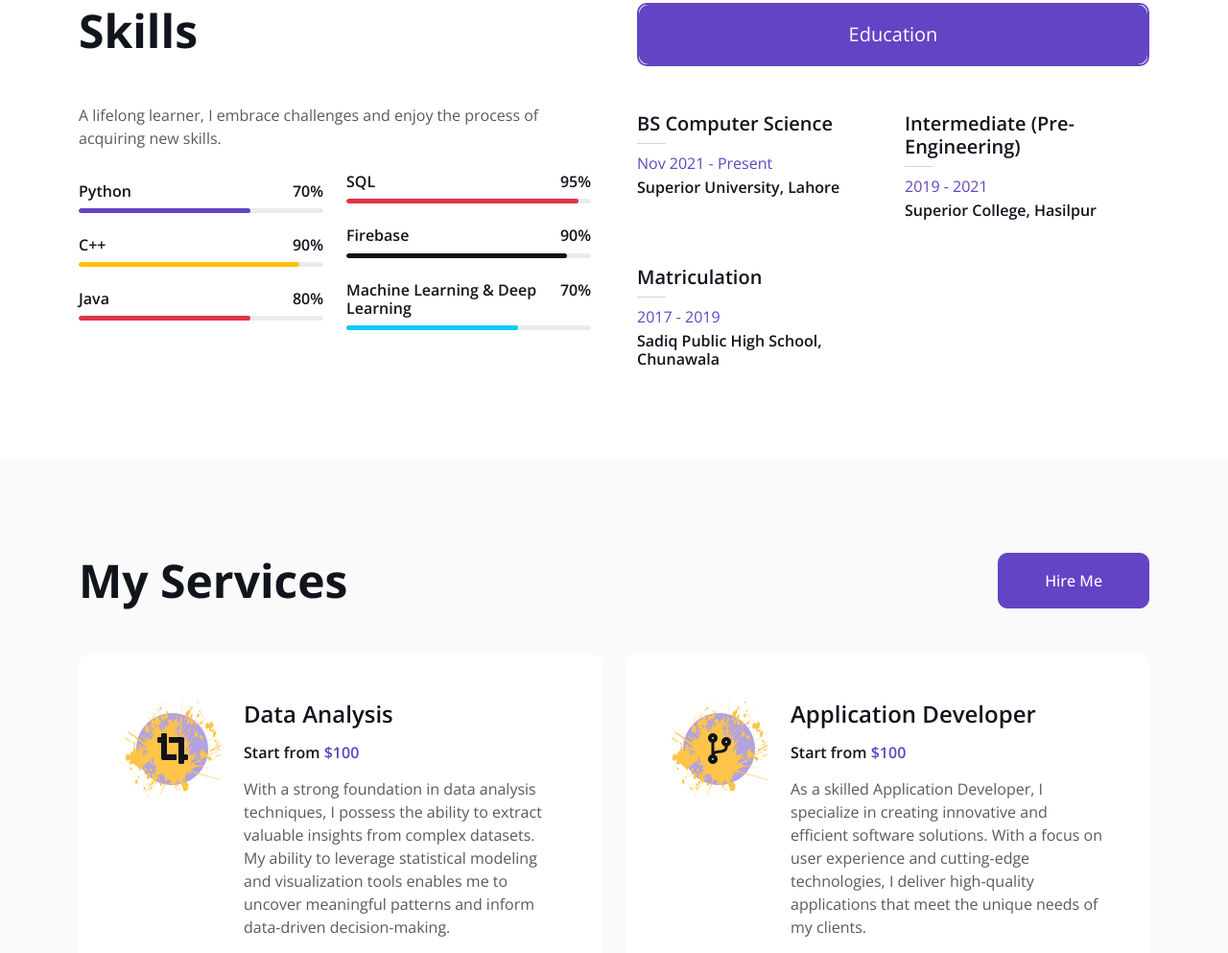
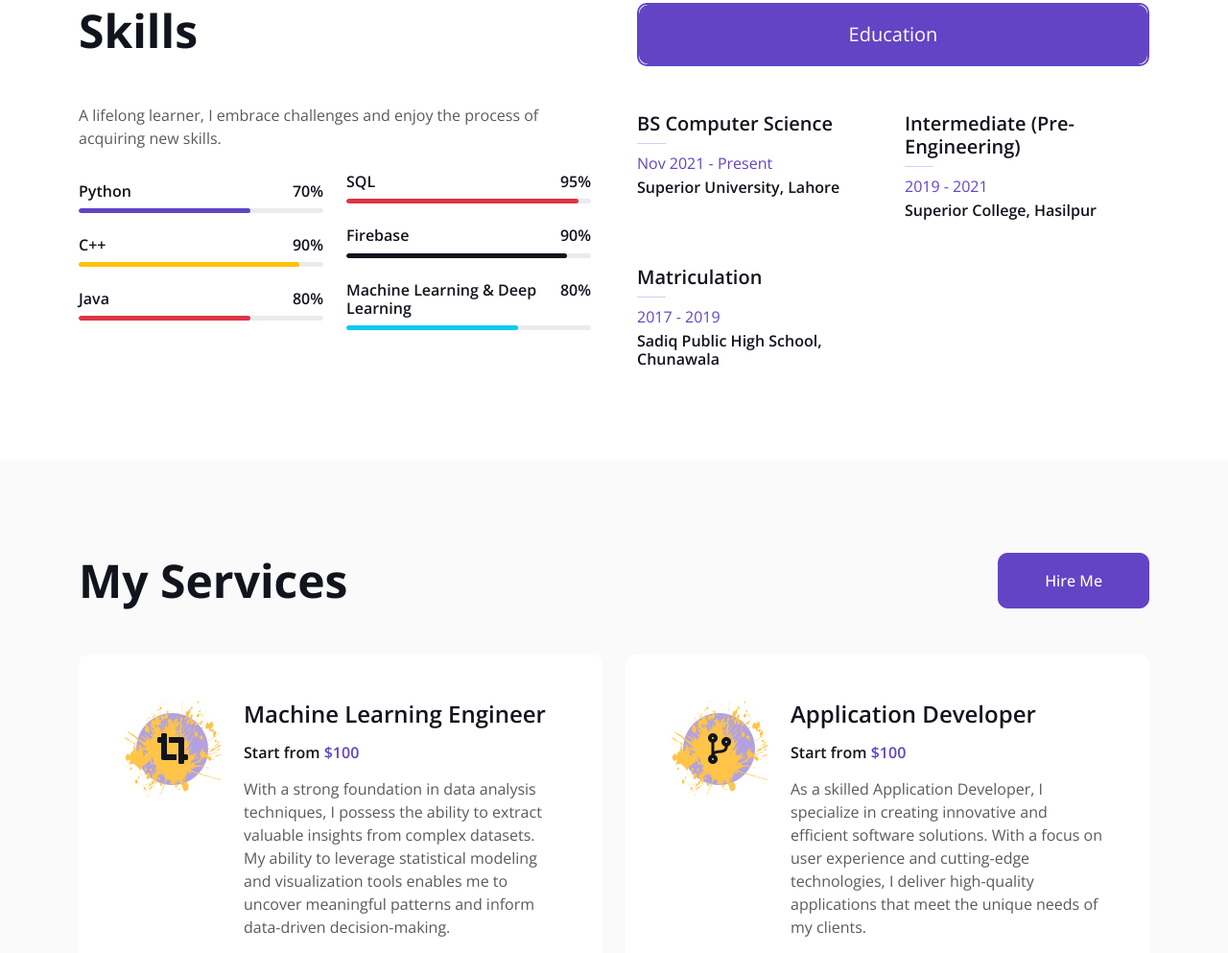
Before and after one commit to ShazibCheema/Shazib-Portfolio, a plain HTML site: page index.html in a window 1280 px wide. Shown: the part 1386-2379 px from the top of the page at 96% size. Drawn offline with nearby package versions, Linux system fonts and the light colour scheme.

Commit message:
Update Role
Role has been Updated

```diff
--- a/index.html
+++ b/index.html
@@ -79,7 +79,7 @@
                     <h3 class="text-primary mb-3">I'm</h3>
                     <h1 class="display-3 mb-3">Shazib Ali</h1>
                     <h2 class="typed-text-output d-inline"></h2>
-                    <div class="typed-text d-none">Data Analyst, Application Developer</div>
+                    <div class="typed-text d-none">Machine Learning Engineer, Application Developer</div>
                     <div class="d-flex align-items-center pt-5">
                         <a href="/img/Shazib CV.pdf" download class="btn btn-primary py-3 px-4 me-5">Download CV</a>
 
@@ -107,7 +107,7 @@
                             <h1 class="display-1 mb-0">2</h1>
                             <h5 class="mb-0">Years</h5>
                         </div>
-                        <h3 class="lh-base mb-0">of working experience as a Data Analyst & Mobile Application Developer</h3>
+                        <h3 class="lh-base mb-0">of working experience as a Machine Learning Engineer & Mobile Application Developer</h3>
                     </div>
                     <p class="mb-4">Stet no et lorem dolor et diam, amet duo ut dolore vero eos. No stet est diam rebum amet diam ipsum. Clita clita labore, dolor duo nonumy clita sit at, sed sit sanctus dolor eos.</p>
                     <p class="mb-3"><i class="far fa-check-circle text-primary me-3"></i>Afordable Prices</p>
@@ -202,7 +202,7 @@
                             <div class="skill mb-4">
                                 <div class="d-flex justify-content-between">
                                     <h6 class="font-weight-bold">Machine Learning & Deep Learning</h6>
-                                    <h6 class="font-weight-bold">70%</h6>
+                                    <h6 class="font-weight-bold">80%</h6>
                                 </div>
                                 <div class="progress">
                                     <div class="progress-bar bg-info" role="progressbar" aria-valuenow="70" aria-valuemin="0" aria-valuemax="100"></div>
@@ -268,7 +268,7 @@
                             <i class="fa fa-crop-alt fa-2x text-dark"></i>
                         </div>
                         <div class="ms-sm-4">
-                            <h4 class="mb-3">Data Analysis</h4>
+                            <h4 class="mb-3">Machine Learning Engineer</h4>
                             <h6 class="mb-3">Start from <span class="text-primary">$100</span></h6>
                             <span>With a strong foundation in data analysis techniques, I possess the ability to extract valuable insights from complex datasets. My ability to leverage statistical modeling and visualization tools enables me to uncover meaningful patterns and inform data-driven decision-making.</span>
                         </div>
```
